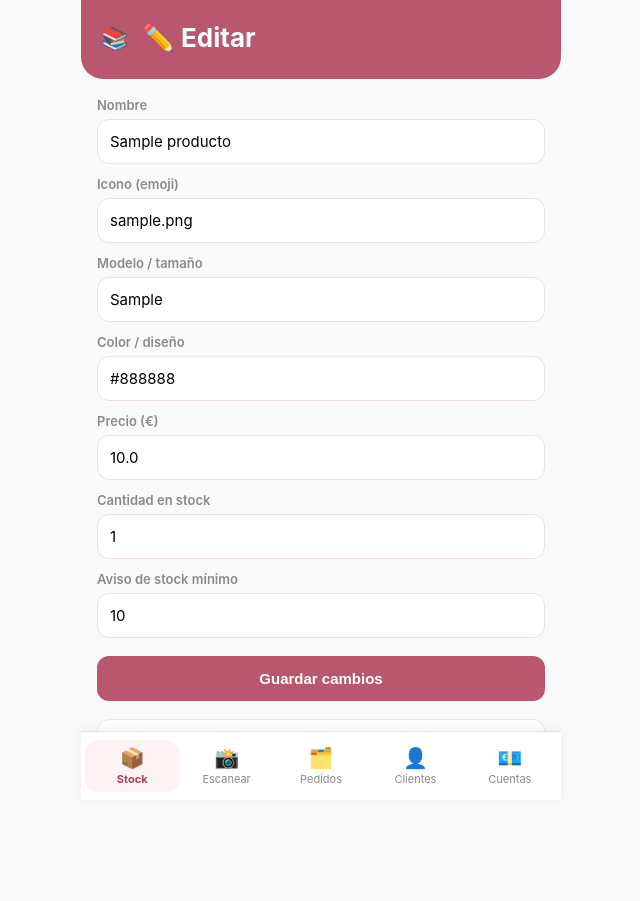
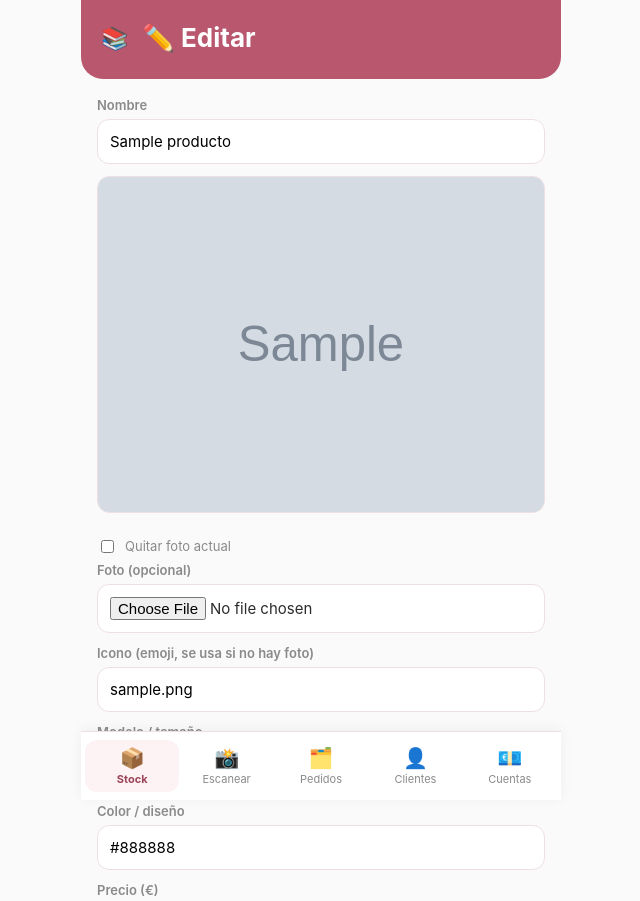
Before and after one commit to mj02jt/bookcovers, a Flask app: page /stock/1/editar in a window 1280 px wide. Shown: the top 901 px of the page, without its empty margins (319-959 px from the left). Before the commit the page ends 783 px from the top, so only its background shows below. Run offline with Flask 3, Linux system fonts and the light colour scheme; tables that the repository leaves empty hold one stand-in row (values such as "Sample post"); grey boxes marked "Sample" are stand-in pictures.

Commit message:
Añadir foto de producto en Stock

```diff
--- a/app.py
+++ b/app.py
@@ -4,6 +4,7 @@ from datetime import datetime
 
 from flask import Flask, render_template, request, redirect, url_for, flash, jsonify
 from werkzeug.utils import secure_filename
+from sqlalchemy import text
 
 from config import Config
 from extensions import db
@@ -17,6 +18,25 @@ def allowed_file(filename):
     return '.' in filename and filename.rsplit('.', 1)[1].lower() in ALLOWED_EXT
 
 
+def save_uploaded_photo(file, upload_folder):
+    """Guarda una imagen subida y devuelve la ruta relativa (uploads/xxx) o None."""
+    if not file or file.filename == '' or not allowed_file(file.filename):
+        return None
+    fname = f"{uuid.uuid4().hex}_{secure_filename(file.filename)}"
+    file.save(os.path.join(upload_folder, fname))
+    return f"uploads/{fname}"
+
+
+def run_migrations(app):
+    """Pequeñas migraciones para bases de datos ya creadas antes de añadir columnas nuevas."""
+    with app.app_context():
+        try:
+            with db.engine.begin() as conn:
+                conn.execute(text("ALTER TABLE productos ADD COLUMN IF NOT EXISTS foto VARCHAR(250)"))
+        except Exception:
+            pass  # ya existe la columna, o la base es sqlite y ya se creó con create_all
+
+
 def create_app():
     app = Flask(__name__)
     app.config.from_object(Config)
@@ -25,6 +45,7 @@ def create_app():
     db.init_app(app)
     with app.app_context():
         db.create_all()
+    run_migrations(app)
     register_routes(app)
     return app
 
@@ -44,11 +65,13 @@ def register_routes(app):
     @app.route('/stock/nuevo', methods=['GET', 'POST'])
     def stock_new():
         if request.method == 'POST':
+            foto = save_uploaded_photo(request.files.get('foto'), app.config['UPLOAD_FOLDER'])
             p = Producto(
                 nombre=request.form['nombre'],
                 modelo=request.form.get('modelo'),
                 color=request.form.get('color'),
                 icono=request.form.get('icono') or '📖',
+                foto=foto,
                 precio=float(request.form.get('precio') or 0),
                 cantidad=int(request.form.get('cantidad') or 0),
                 stock_minimo=int(request.form.get('stock_minimo') or 3),
@@ -67,6 +90,11 @@ def register_routes(app):
             p.modelo = request.form.get('modelo')
             p.color = request.form.get('color')
             p.icono = request.form.get('icono') or '📖'
+            nueva_foto = save_uploaded_photo(request.files.get('foto'), app.config['UPLOAD_FOLDER'])
+            if nueva_foto:
+                p.foto = nueva_foto
+            elif request.form.get('quitar_foto'):
+                p.foto = None
             p.precio = float(request.form.get('precio') or 0)
             p.cantidad = int(request.form.get('cantidad') or 0)
             p.stock_minimo = int(request.form.get('stock_minimo') or 3)
--- a/models.py
+++ b/models.py
@@ -11,6 +11,7 @@ class Producto(db.Model):
     modelo = db.Column(db.String(100))          # ej: "A5", "Tapa dura 20x14"
     color = db.Column(db.String(60))
     icono = db.Column(db.String(10), default='📖')
+    foto = db.Column(db.String(250))  # ruta a la foto subida (opcional)
     precio = db.Column(db.Float, default=0.0)
     cantidad = db.Column(db.Integer, default=0)
     stock_minimo = db.Column(db.Integer, default=3)
--- a/templates/base.html
+++ b/templates/base.html
@@ -3,14 +3,14 @@
 <head>
   <meta charset="utf-8">
   <meta name="viewport" content="width=device-width, initial-scale=1">
-  <title>{% block title %}Fundas Libros{% endblock %} · Tienda Fundas</title>
+  <title>{% block title %}BOOKCOVERS{% endblock %} · BOOKCOVERS</title>
   <link rel="stylesheet" href="{{ url_for('static', filename='css/style.css') }}">
 </head>
 <body>
   <div class="app">
     <div class="header">
       <span class="menu-icon">📚</span>
-      <h1>{% block header_title %}Tienda Fundas{% endblock %}</h1>
+      <h1>{% block header_title %}BOOKCOVERS{% endblock %}</h1>
     </div>
     <div class="content">
       {% with messages = get_flashed_messages() %}
--- a/templates/stock_form.html
+++ b/templates/stock_form.html
@@ -1,11 +1,21 @@
 {% extends 'base.html' %}
 {% block header_title %}{{ '✏️ Editar' if producto else '➕ Nueva funda' }}{% endblock %}
 {% block content %}
-  <form class="form" method="post">
+  <form class="form" method="post" enctype="multipart/form-data">
     <label>Nombre</label>
     <input name="nombre" required value="{{ producto.nombre if producto else '' }}" placeholder="Ej: Funda floral A5">
 
-    <label>Icono (emoji)</label>
+    {% if producto and producto.foto %}
+      <img class="preview-img" src="{{ url_for('static', filename=producto.foto) }}" alt="Foto actual">
+      <label style="display:flex; align-items:center; gap:8px; font-weight:400;">
+        <input type="checkbox" name="quitar_foto" value="1" style="width:auto;"> Quitar foto actual
+      </label>
+    {% endif %}
+
+    <label>Foto (opcional)</label>
+    <input type="file" name="foto" accept="image/*">
+
+    <label>Icono (emoji, se usa si no hay foto)</label>
     <input name="icono" value="{{ producto.icono if producto else '📖' }}">
 
     <label>Modelo / tamaño</label>
```
Also changed, not shown: templates/stock.html (+7 -1 lines), README.md, 2 other files.
